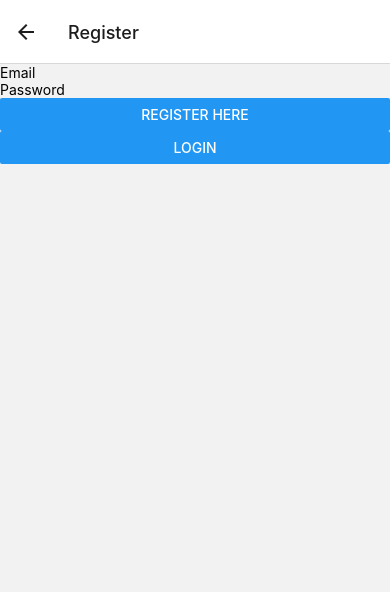
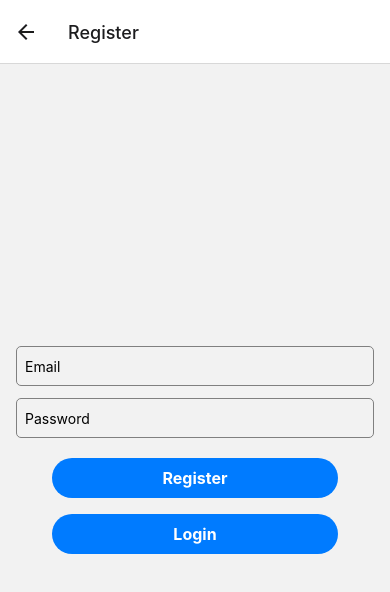
Before and after one commit to Bxhl1/Radioapp, a React Native app: screen /Register in a window 390 px wide. Shown: the top 592 px of the page. Built offline with nearby package versions, Linux system fonts and the light colour scheme.

Commit message:
styling component addded

```diff
--- a/component/LoginScreen.js
+++ b/component/LoginScreen.js
@@ -1,5 +1,5 @@
 import React, { useState } from 'react';
-import { View, TextInput, Button, Text } from 'react-native';
+import { View, TextInput, Button, Text, StyleSheet, TouchableOpacity } from 'react-native';
 import { useNavigation } from '@react-navigation/native';
 import { signInWithEmailAndPassword } from 'firebase/auth'; // Import signInWithEmailAndPassword directly
 import { firebase } from '../config/firebase'; // Import your Firebase configuration
@@ -21,33 +21,67 @@ const LoginScreen = () => {
     }
   };
 
-
-
-
-  // Conditional rendering of the error message
-  const errorMessage = error && <Text style={{ color: 'red' }}>{error}</Text>;
-
   return (
-    <View>
-      {errorMessage}
+    <View style={styles.container}>
+      {error && <Text style={styles.errorText}>{error}</Text>}
       <TextInput
         placeholder="Username"
         value={email}
         onChangeText={setEmail}
+        style={styles.input}
       />
       <TextInput
         placeholder="Password"
         secureTextEntry={true}
         value={password}
         onChangeText={setPassword}
+        style={styles.input}
       />
-      <Button title="Login" onPress={handleLogin} />
-      <Button
-        title="Register"
-        onPress={() => navigation.navigate('Register')}
-      />
+      <TouchableOpacity style={styles.button} onPress={handleLogin}>
+        <Text style={styles.buttonText}>Login</Text>
+      </TouchableOpacity>
+      <TouchableOpacity style={styles.button} onPress={() => navigation.navigate('Register')}>
+        <Text style={styles.buttonText}>Register</Text>
+      </TouchableOpacity>
     </View>
   );
 };
 
+const styles = StyleSheet.create({
+  container: {
+    flex: 1,
+    justifyContent: 'center',
+    alignItems: 'center',
+    padding: 16,
+  },
+  input: {
+    height: 40,
+    width: '100%',
+    borderColor: 'gray',
+    borderWidth: 1,
+    borderRadius: 5,
+    marginBottom: 12,
+    paddingHorizontal: 8,
+  },
+  button: {
+    backgroundColor: '#007BFF', // Button background color
+    borderRadius: 20, // Rounded corners
+    paddingVertical: 10,
+    paddingHorizontal: 20,
+    marginVertical: 8,
+    alignItems: 'center',
+    justifyContent: 'center',
+    width: '80%',
+  },
+  buttonText: {
+    color: 'white',
+    fontSize: 16,
+    fontWeight: 'bold',
+  },
+  errorText: {
+    color: 'red',
+    marginBottom: 12,
+  },
+});
+
 export default LoginScreen;
--- a/component/RegisterScreen.js
+++ b/component/RegisterScreen.js
@@ -1,7 +1,6 @@
 // RegisterScreen.js
-
 import React, { useState } from 'react';
-import { View, TextInput, Button } from 'react-native';
+import { View, TextInput, Text, StyleSheet, TouchableOpacity } from 'react-native';
 import { useNavigation } from '@react-navigation/native';
 import { createUserWithEmailAndPassword } from 'firebase/auth'; // Import createUserWithEmailAndPassword
 import { firebase } from '../config/firebase'; // Import your Firebase configuration
@@ -9,43 +8,81 @@ import { firebase } from '../config/firebase'; // Import your Firebase configura
 const RegisterScreen = () => {
   const [email, setEmail] = useState('');
   const [password, setPassword] = useState('');
+  const [error, setError] = useState(null); // State to store the error message
   const navigation = useNavigation();
 
   const handleRegister = async () => {
     try {
       await createUserWithEmailAndPassword(firebase.auth, email, password);
-        navigation.navigate('Registered');
+      navigation.navigate('Registered');
     } catch (error) {
-      if (error.code === 'auth/email-already-in-use') {
-        console.error('Email address is already in use');
-        // Display a message to the user indicating that the email address is already in use
-      } else {
-        console.error('Registration error:', error);
-        // Handle other registration errors
-      }
+      console.error('Registration error:', error);
+      // Update the error state with the error message
+      setError('Registration failed. Please try again.'); // Set a generic error message
     }
   };
 
   return (
-    <View>
+    <View style={styles.container}>
+      {error && <Text style={styles.errorText}>{error}</Text>}
       <TextInput
         placeholder="Email"
         value={email}
         onChangeText={setEmail}
+        style={styles.input}
       />
       <TextInput
         placeholder="Password"
         secureTextEntry={true}
         value={password}
         onChangeText={setPassword}
+        style={styles.input}
       />
-      <Button title="Register here" onPress={handleRegister} />
-      <Button
-        title="Login"
-        onPress={() => navigation.navigate('Login')}
-      />
+      <TouchableOpacity style={styles.button} onPress={handleRegister}>
+        <Text style={styles.buttonText}>Register</Text>
+      </TouchableOpacity>
+      <TouchableOpacity style={styles.button} onPress={() => navigation.navigate('Login')}>
+        <Text style={styles.buttonText}>Login</Text>
+      </TouchableOpacity>
     </View>
   );
 };
 
+const styles = StyleSheet.create({
+  container: {
+    flex: 1,
+    justifyContent: 'center',
+    alignItems: 'center',
+    padding: 16,
+  },
+  input: {
+    height: 40,
+    width: '100%',
+    borderColor: 'gray',
+    borderWidth: 1,
+    borderRadius: 5,
+    marginBottom: 12,
+    paddingHorizontal: 8,
+  },
+  button: {
+    backgroundColor: '#007BFF', // Button background color
+    borderRadius: 20, // Rounded corners
+    paddingVertical: 10,
+    paddingHorizontal: 20,
+    marginVertical: 8,
+    alignItems: 'center',
+    justifyContent: 'center',
+    width: '80%',
+  },
+  buttonText: {
+    color: 'white',
+    fontSize: 16,
+    fontWeight: 'bold',
+  },
+  errorText: {
+    color: 'red',
+    marginBottom: 12,
+  },
+});
+
 export default RegisterScreen;
--- a/component/logoutScreen.js
+++ b/component/logoutScreen.js
@@ -1,41 +1,26 @@
+// In your LogoutScreen.js or wherever you're handling the logout
 import React from 'react';
-import { View, Button, Text, StyleSheet } from 'react-native';
-import { firebase } from '../config/firebase'; // Make sure the path matches where your firebase config file is
-import { useNavigation } from '@react-navigation/native';
+import { Button, View, Text } from 'react-native';
+import { firebase } from '../config/firebase';  // Adjust the path according to your structure
 
-const LogoutScreen = () => {
-  const navigation = useNavigation();
-
-  const handleLogout = async () => {
-    try {
-      await firebase.auth().signOut();
-      navigation.replace('Login');  // Using replace to avoid going back to the logout screen
-    } catch (error) {
-      console.error('Logout error:', error);
-      // Optionally display an error message if logout fails
-      Alert.alert('Logout Failed', 'Unable to log out at this time, please try again later.');
-    }
+const LogoutScreen = ({ navigation }) => {
+  const handleLogout = () => {
+    firebase.auth.signOut()  // Use firebase.auth as defined in your export
+      .then(() => {
+        console.log('User logged out!');
+        navigation.replace('Login');
+      })
+      .catch(error => {
+        console.error('Logout error:', error);
+      });
   };
 
   return (
-    <View style={styles.container}>
-      <Text style={styles.text}>Are you sure you want to log out?</Text>
+    <View style={{ flex: 1, justifyContent: 'center', alignItems: 'center' }}>
+      <Text>Are you sure you want to log out?</Text>
       <Button title="Logout" onPress={handleLogout} />
     </View>
   );
 };
 
-const styles = StyleSheet.create({
-  container: {
-    flex: 1,
-    justifyContent: 'center',
-    alignItems: 'center',
-    padding: 20
-  },
-  text: {
-    fontSize: 18,
-    marginBottom: 20
-  }
-});
-
 export default LogoutScreen;
```
Also changed, not shown: package.json (+4 -4 lines), 1 other file (tests, documents, lock files or other folders).
